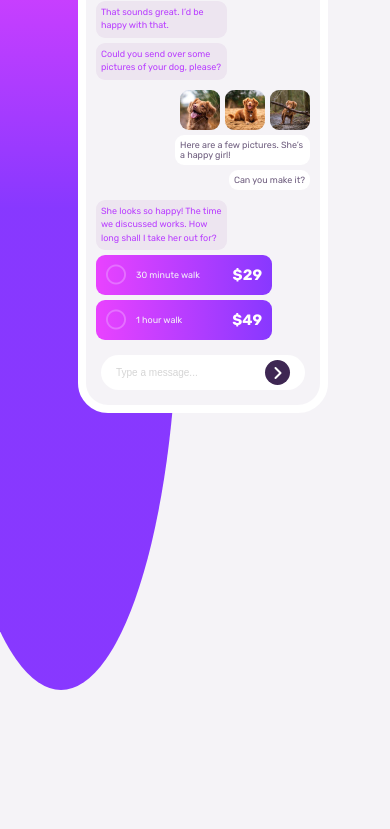
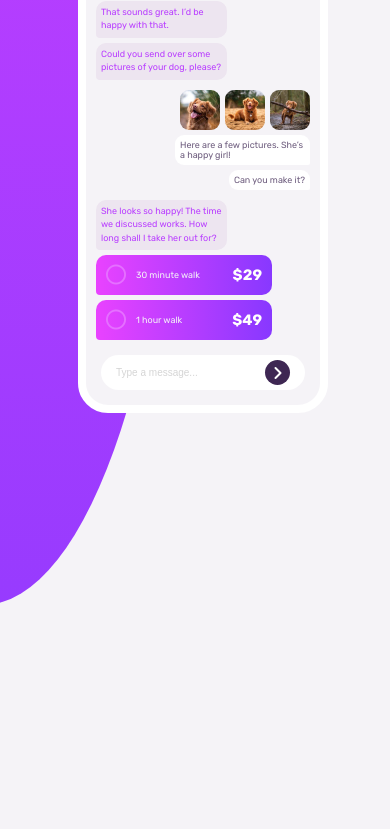
Before and after one commit to saarmah002/amalitech-chatapp-project, a plain HTML site: page index.html in a window 390 px wide. Shown: the part 112-941 px from the top of the page. Drawn offline with Linux system fonts and the light colour scheme.

Commit message:
Updated projected

```diff
--- a/style.css
+++ b/style.css
@@ -108,6 +108,7 @@ body {
     color: white;
     align-items: center;
     width: 100%;
+    border-radius: 0 0 5% 5%;
 }
 
 .user-info {
@@ -158,11 +159,16 @@ body {
 .other {
     margin-bottom: 5px;
     color: var(--chat-text-voilet);
+
+}
+.other p {
+    border-radius: 10px 10px 10px 4px;
 }
 
 .other-text {
     padding: 5px;
     line-height: 1.5;
+
 }
 #message-field{
     opacity: 30%;
@@ -180,11 +186,13 @@ body {
     background-color: white;
     padding: 5px;
     color: var(--desaturated-dark-violet);
+    border-radius: 9px 9px 2px 9px;
+
 }
 
 .me p.small {
     width: fit-content;
-    color: EEE5F4
+
 }
 
 .me p.image {
@@ -343,10 +351,10 @@ form i {
 
     .chat-side-bg {
         position: absolute;
-        height: 95vh;
+        height: 85vh;
         width: 60%;
-        background: linear-gradient(to top, var(--light-violet) 60%, var(--light-magenta));
-        border-radius: 0 0 50% 50%;
+        background: linear-gradient(to top, #973BFE, #B93EFF);
+        border-radius: 0 0 100% 20%;
         left: -3.5rem;
         top: 0rem;
     }
```
